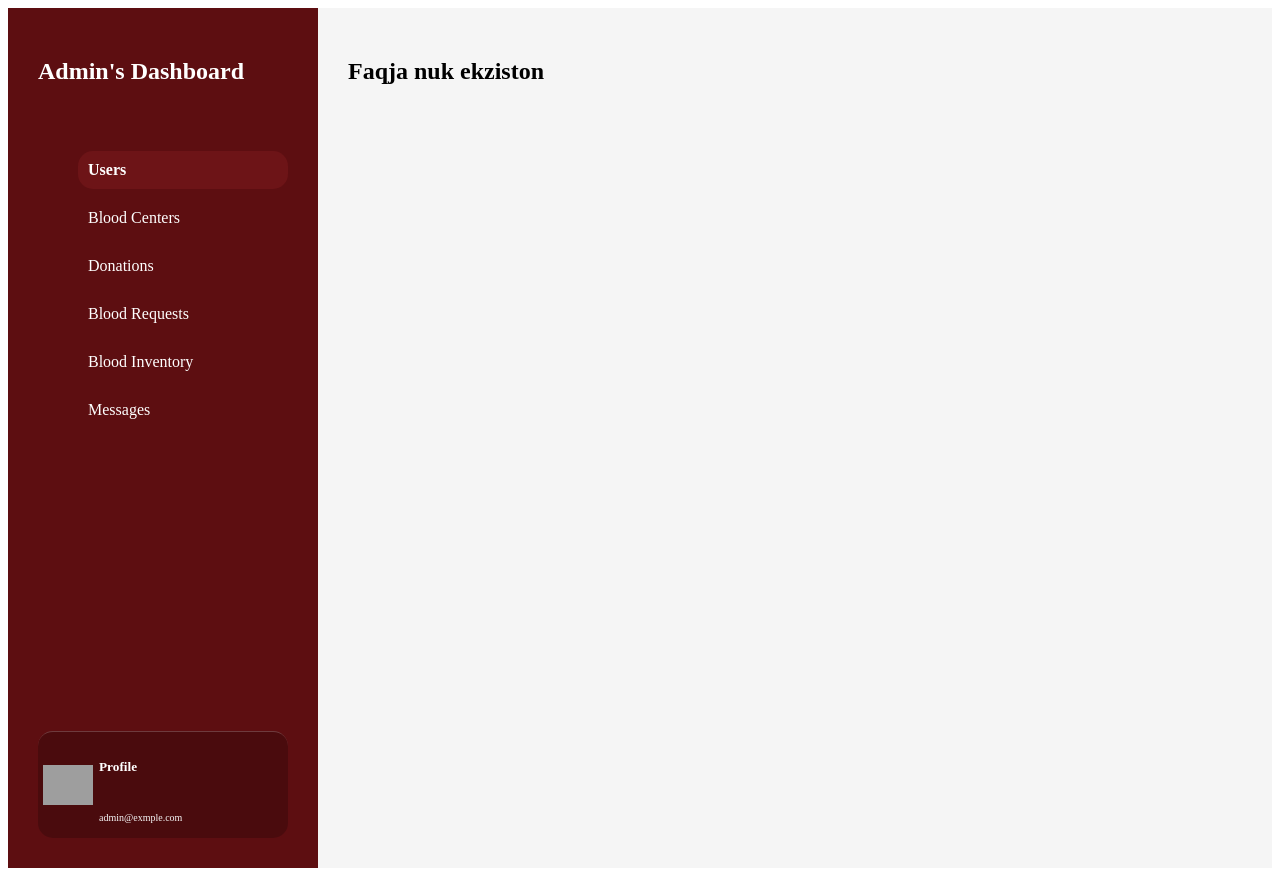
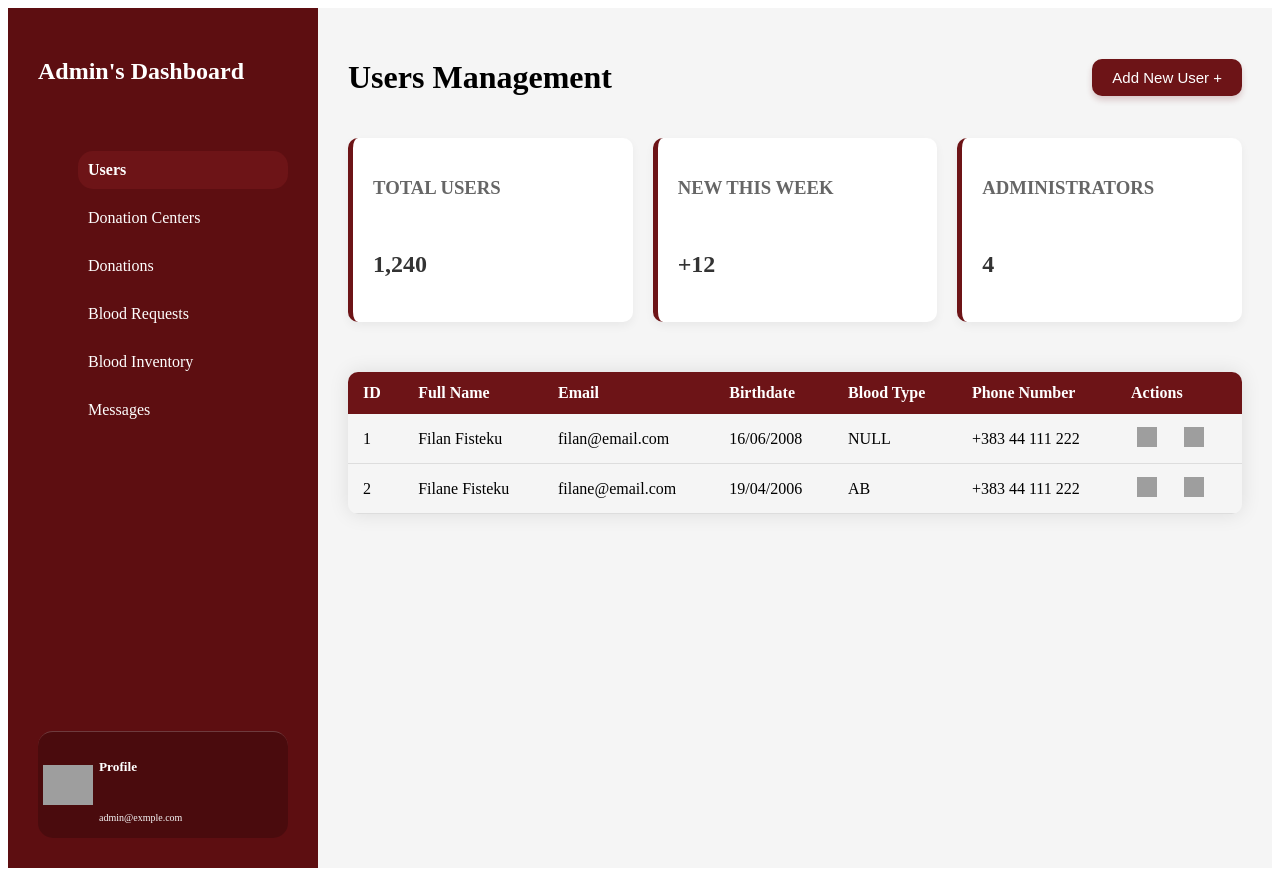
Before and after one commit to anjesagashi/blood-bank-management-system, a PHP site: page / in a window 1280 px wide. Run offline with PHP 8.4, Linux system fonts and the light colour scheme; grey boxes are pictures that could not be loaded.

Commit message:
implemented user and donation centers management to dashboard

```diff
--- /dev/null
+++ b/pages/dashboard/assets/css/users.css
@@ -0,0 +1,38 @@
+.userContainer {
+  display: flex;
+  flex-direction: column;
+  gap: 20px;
+}
+.headerSection {
+  display: flex;
+  justify-content: space-between;
+  align-items: center;
+}
+.statsContainer {
+  display: flex;
+  gap: 20px;
+  margin-bottom: 30px;
+}
+
+.statCard {
+  background: white;
+  padding: 20px;
+  border-radius: 10px;
+  flex: 1;
+  box-shadow: 0 4px 10px rgba(0, 0, 0, 0.05);
+  border-left: 5px solid #6d1417;
+  display: flex;
+  flex-direction: column;
+  gap: 10px;
+}
+
+.statCard h3 {
+  color: #666;
+  text-transform: uppercase;
+}
+
+.statCard p {
+  font-size: 24px;
+  font-weight: bold;
+  color: #333;
+}
--- /dev/null
+++ b/pages/dashboard/assets/js/users.js
@@ -0,0 +1,17 @@
+const userModal = document.getElementById("userModal");
+const editModal = document.getElementById("editUserModal");
+
+function openUserModal() {
+  userModal.style.display = "block";
+}
+function openEditModal() {
+  editModal.style.display = "block";
+}
+function closeUserModal() {
+  userModal.style.display = "none";
+  document.getElementById("userForm").reset();
+}
+function closeEditModal() {
+  editModal.style.display = "none";
+  document.getElementById("editUserForm").reset();
+}
--- /dev/null
+++ b/pages/dashboard/dashboardPages/users.php
@@ -0,0 +1,200 @@
+<style>
+    <?php include "assets/css/users.css"; ?>
+</style>
+<div class="userContainer">
+    <div class="headerSection">
+        <h1>Users Management</h1>
+        <button class="btnAdd" onclick="openUserModal()">Add New User +</button>
+    </div>
+
+    <div class="statsContainer">
+        <div class="statCard">
+            <h3>Total Users</h3>
+            <p>1,240</p>
+        </div>
+        <div class="statCard">
+            <h3>New This Week</h3>
+            <p>+12</p>
+        </div>
+        <div class="statCard">
+            <h3>Administrators</h3>
+            <p>4</p>
+        </div>
+    </div>
+
+    <table class="styledTable">
+        <thead>
+            <tr>
+                <th>ID</th>
+                <th>Full Name</th>
+                <th>Email</th>
+                <th>Birthdate</th>
+                <th>Blood Type</th>
+                <th>Phone Number</th>
+                <th>Actions</th>
+            </tr>
+        </thead>
+        <tbody>
+            <tr>
+                <td>1</td>
+                <td>Filan Fisteku</td>
+                <td>filan@email.com</td>
+                <td>16/06/2008</td>
+                <td>NULL</td>
+                <td>+383 44 111 222</td>
+                <td class="actionsColumn">
+                    <button class="btn" onclick="openEditModal()"><img src="../../images/svg/editIcon.svg" alt="Edit"></button>
+                    <button class="btn"><img src="../../images/svg/deleteIcon.svg" alt="Delete"></button>
+                </td>
+            </tr>
+            <tr>
+                <td>2</td>
+                <td>Filane Fisteku</td>
+                <td>filane@email.com</td>
+                <td>19/04/2006</td>
+                <td>AB</td>
+                <td>+383 44 111 222</td>
+                <td class="actionsColumn">
+                    <button class="btn" onclick="openEditModal()"><img src="../../images/svg/editIcon.svg" alt="Edit"></button>
+                    <button class="btn"><img src="../../images/svg/deleteIcon.svg" alt="Delete"></button>
+                </td>
+            </tr>
+        </tbody>
+    </table>
+</div>
+
+<!-- Modal for add user -->
+ <div id="userModal" class="modal">
+    <div class="modalContent">
+        <div class="modalHeader">
+            <h3 id="modalTitle">Add New User</h3>
+            <img src="../../images/svg/closeIcon.svg" class="closeBtn" onclick="closeUserModal()" alt="Close">
+        </div>
+        <form id="userForm" novalidate>
+            <div class="formGrid">
+                <div class="inputGroup">
+                    <label>First Name</label>
+                    <input type="text" id="userFirstName" placeholder="First Name" required>
+                </div>
+
+                 <div class="inputGroup">
+                    <label>Last Name</label>
+                    <input type="text" id="userLastName" placeholder="Last Name" required>
+                </div>
+
+                <div class="inputGroup">
+                    <label>Email Address</label>
+                    <input type="email" id="userEmail" placeholder="user@exmple.com" required>
+                </div>
+
+                <div class="inputGroup">
+                    <label>Birthdate</label>
+                    <input type="date" id="userBirthdate" required>
+                </div>
+
+                <div class="inputGroup">
+                    <label>Blood Type</label>
+                    <select id="userBloodType" required>
+                        <option value="">Select Type</option>
+                        <option value="A+">A+</option>
+                        <option value="A-">A-</option>
+                        <option value="B+">B+</option>
+                        <option value="B-">B-</option>
+                        <option value="O+">O+</option>
+                        <option value="O-">O-</option>
+                        <option value="AB+">AB+</option>
+                        <option value="AB-">AB-</option>
+                        <option value="NULL">Unknown</option>
+                    </select>
+                </div>
+
+                <div class="inputGroup">
+                    <label>System Role</label>
+                    <select id="userRole" required>
+                        <option value="User">User (Donor)</option>
+                        <option value="Admin">Admin</option>
+                        <option value="Staff">Staff (Center)</option>
+                    </select>
+                </div>
+
+                <div class="inputGroup fullWidth">
+                    <label>Password</label>
+                    <input type="password" id="userPassword" placeholder="Create a password" required>
+                </div>
+            </div>
+
+            <div class="modalFooter">
+                <button type="button" onclick="closeUserModal()" class="btnCancel">Cancel</button>
+                <button type="submit" class="btnSave">Add User</button>
+            </div>
+        </form>
+    </div>
+</div>
+
+<!-- Modal for editing user -->
+ <div id="editUserModal" class="modal">
+    <div class="modalContent">
+        <div class="modalHeader">
+            <h3>Edit User Details</h3>
+            <img src="../../images/svg/closeIcon.svg" class="closeBtn" onclick="closeEditModal()" alt="Close">
+        </div>
+        <form id="editUserForm" novalidate>
+            <input type="hidden" id="editUserId">
+
+            <div class="formGrid">
+                <div class="inputGroup">
+                    <label>First Name</label>
+                    <input type="text" id="editFirstName" value="First Name" required>
+                </div>
+
+                 <div class="inputGroup">
+                    <label>Last Name</label>
+                    <input type="text" id="editLastName" value="Last Name" required>
+                </div>
+
+                <div class="inputGroup">
+                    <label>Email Address</label>
+                    <input type="email" id="editEmail" value="user@example.com" required>
+                </div>
+
+                <div class="inputGroup">
+                    <label>Birthdate</label>
+                    <input type="date" id="editBirthdate" value="2006-04-19" required>
+                </div>
+
+                <div class="inputGroup">
+                    <label>Blood Type</label>
+                    <select id="editBloodType" required>
+                        <option value="A+">A+</option>
+                        <option value="A-">A-</option>
+                        <option value="B+">B+</option>
+                        <option value="B-">B-</option>
+                        <option value="O+">O+</option>
+                        <option value="O-">O-</option>
+                        <option value="AB+">AB+</option>
+                        <option value="AB-">AB-</option>
+                        <option value="NULL">Unknown</option>
+                    </select>
+                </div>
+
+                <div class="inputGroup">
+                    <label>System Role</label>
+                    <select id="editRole" required>
+                        <option value="User">User</option>
+                        <option value="Admin">Admin</option>
+                        <option value="Staff">Staff</option>
+                    </select>
+                </div>
+            </div>
+
+            <div class="modalFooter">
+                <button type="button" onclick="closeEditModal()" class="btnCancel">Cancel</button>
+                <button type="submit" class="btnSave">Update User</button>
+            </div>
+        </form>
+    </div>
+</div>
+<script>
+       <?php include "assets/js/users.js"; ?>
+
+</script>
--- a/pages/dashboard/sidebar.php
+++ b/pages/dashboard/sidebar.php
@@ -3,7 +3,7 @@
         <h2>Admin's Dashboard</h2>
         <ul class="sidebarLinks">
             <a href="index.php?page=users" class="<?php echo ($page == 'users') ? 'active' : ''; ?>">Users</a>
-             <a href="index.php?page=centers" class="<?php echo ($page == 'centers') ? 'active' : ''; ?>">Blood Centers</a>
+             <a href="index.php?page=donationCenters" class="<?php echo ($page == 'donationCenters') ? 'active' : ''; ?>">Donation Centers</a>
             <a href="index.php?page=donations" class="<?php echo ($page == 'donations') ? 'active' : ''; ?>">Donations</a>
             <a href="index.php?page=bloodRequests" class="<?php echo ($page == 'bloodRequests') ? 'active' : ''; ?>">Blood Requests</a>
             <a href="index.php?page=bloodInventory" class="<?php echo ($page == 'bloodInventory') ? 'active' : ''; ?>">Blood Inventory</a>
```
Also changed, not shown: pages/dashboard/assets/js/donationCenters.js (added, +16 -0 lines), pages/dashboard/dashboardPages/donationCenters.php (added, +134 -0 lines), images/svg/closeIcon.svg (added), images/svg/deleteIcon.svg (added), images/svg/editIcon.svg (added).
